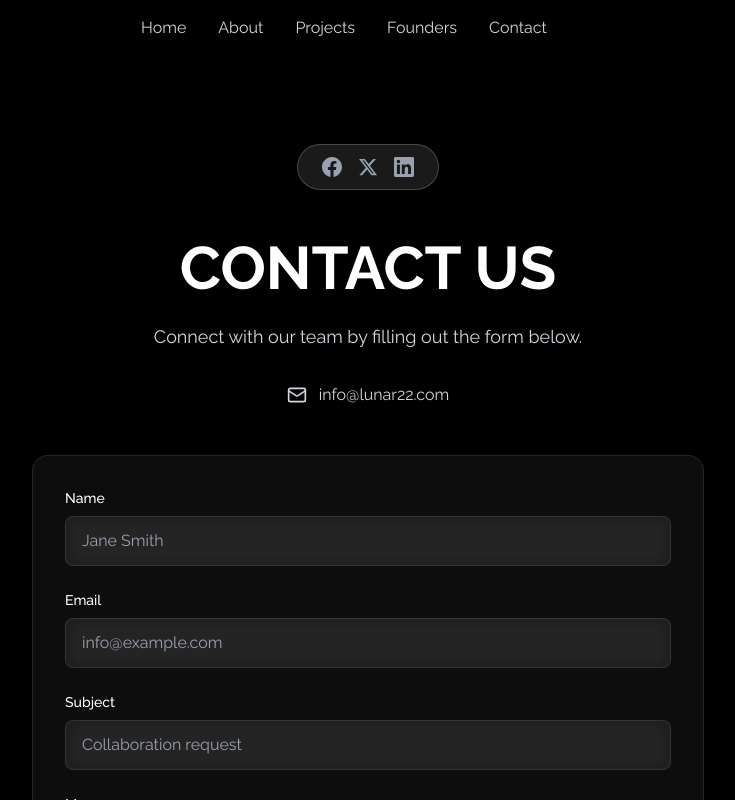
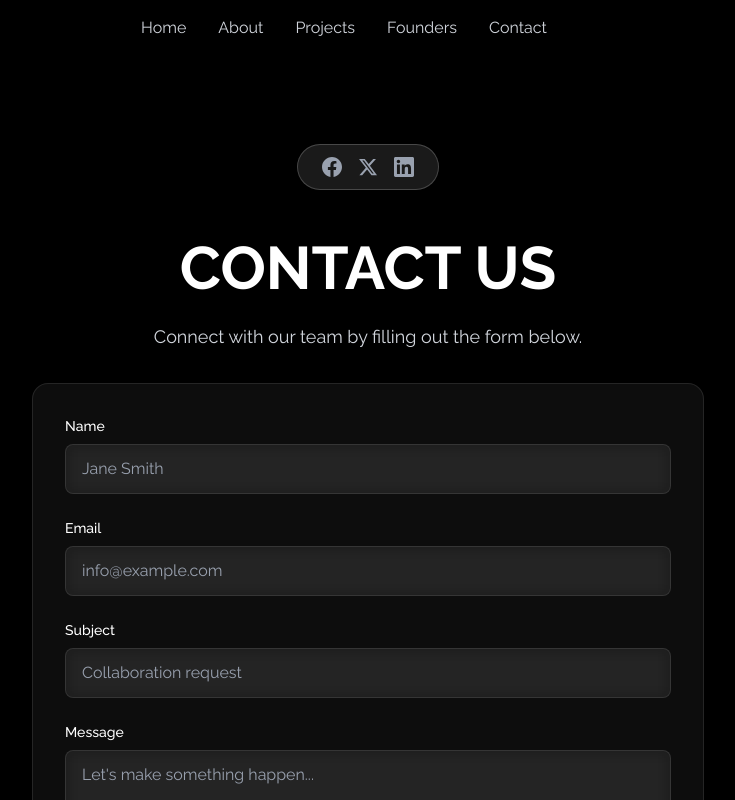
Before and after one commit to Eyoab11/lunar-22, a Next.js app: page /contact in a window 1280 px wide. Shown: the top 800 px of the page, without its empty margins (272-1007 px from the left). Built offline with nearby package versions, Linux system fonts and the light colour scheme.

Commit message:
fix: removed the public display of email

```diff
--- a/components/sections/ContactForm.tsx
+++ b/components/sections/ContactForm.tsx
@@ -2,7 +2,6 @@
 
 import { motion } from 'framer-motion';
 import { useState } from 'react';
-import { Mail, Phone } from 'lucide-react';
 
 export const ContactForm = () => {
   const [formData, setFormData] = useState({
@@ -67,19 +66,6 @@ export const ContactForm = () => {
           <p className="text-gray-300 text-lg max-w-2xl mx-auto leading-relaxed">
             Connect with our team by filling out the form below.
           </p>
-        </motion.div>
-
-        {/* Contact Info */}
-        <motion.div
-          initial={{ opacity: 0, y: 20 }}
-          animate={{ opacity: 1, y: 0 }}
-          transition={{ duration: 0.6, delay: 0.5 }}
-          className="flex flex-col md:flex-row items-center justify-center gap-8 mb-12"
-        >
-          <div className="flex items-center gap-3 text-gray-300">
-            <Mail className="w-5 h-5" />
-            <span>info@lunar22.com</span>
-          </div>
         </motion.div>
 
         {/* Contact Form */}
```
